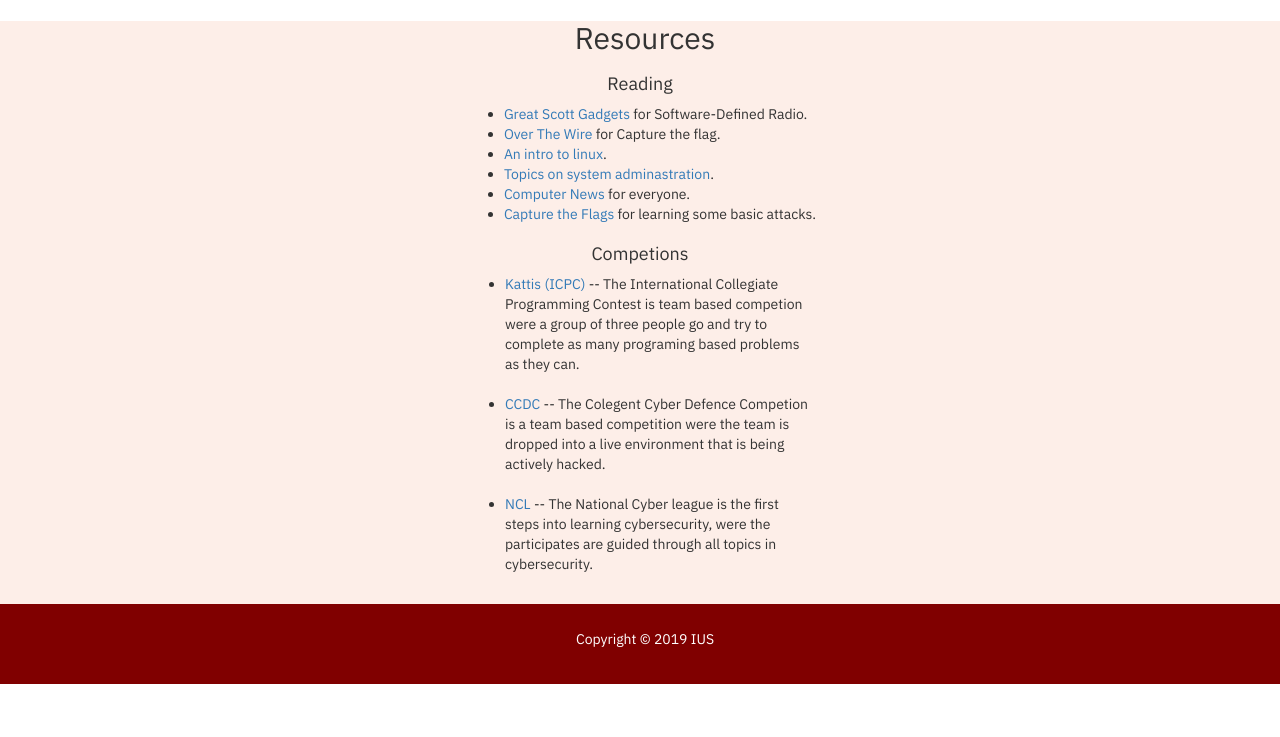
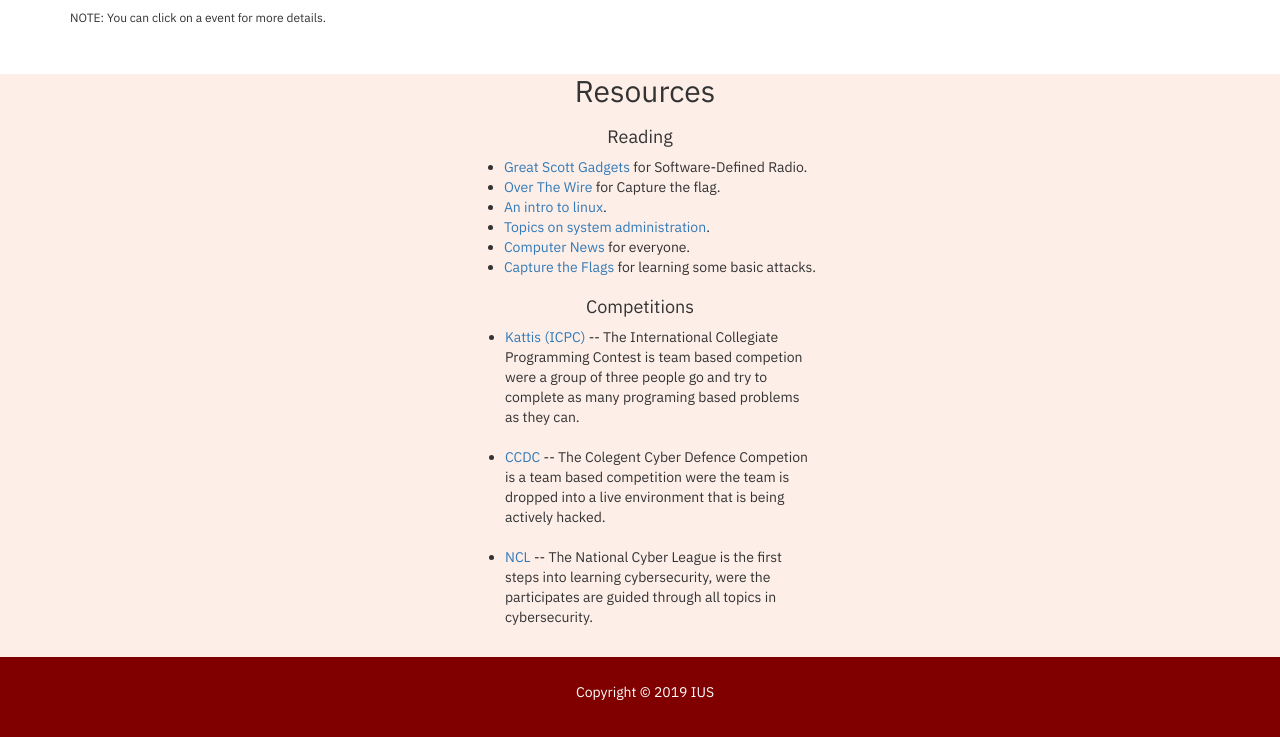
Before and after one commit to ius-csg/csghomepage, a Jekyll site: the page built from index.html, in a window 1280 px wide and 1400 px high, scrolled down 2104 px, cut to the strip 663-1400 px from the top of the window. Built offline with Jekyll 4.4.1, drawn with Linux system fonts in a browser that asks for light colours; before the commit the page ends 3451 px from its top, so only the background shows below that; some of the changed text lies outside the part shown.

Commit message:
fixed spelling errors

```diff
--- a/_data/people.yml
+++ b/_data/people.yml
@@ -16,7 +16,7 @@
   contact:  "matdhart@ius.edu"
 
 - name: "Walker Bolen"
-  occupation: "Treasurer"
+  occupation: "Event-Coordinator"
   description: "Walker is a computer Science major, who enjoys chilling in his spare time"
   contact: "wbolen@iu.edu"
 
--- a/_includes/calender.html
+++ b/_includes/calender.html
@@ -3,6 +3,8 @@
                 <section class="col-sm-12">
                         <h2>SCHEDULE</h2>
                         <iframe src="https://calendar.google.com/calendar/embed?height=600&amp;wkst=2&amp;bgcolor=%23ffffff&amp;ctz=America%2FNew_York&amp;src=aXUuZWR1X2doa2tuZ2JtNmkycWFkc2xhNGt0bnBnaTUwQGdyb3VwLmNhbGVuZGFyLmdvb2dsZS5jb20&amp;color=%23D50000&amp;mode=AGENDA&amp;showTitle=0&amp;showNav=1&amp;showTabs=0" style="border-width:0" width="100%" height="600" frameborder="0" scrolling="yes"></iframe>
+                        <h6>NOTE: You can click on a event for more details.</h6>
                 </section>
         </div>
+        <br/>
 </div>
--- a/_includes/resources.html
+++ b/_includes/resources.html
@@ -13,7 +13,7 @@
                 <a href="http://www.doc.ic.ac.uk/~wjk/UnixIntro//">An intro to linux</a>.
             </li>
             <li>
-                <a href="https://www.reddit.com/r/sysadmin/">Topics on system adminastration</a>.
+                <a href="https://www.reddit.com/r/sysadmin/">Topics on system administration</a>.
             </li>
             <li>
                 <a href="https://news.ycombinator.com/">Computer News</a> for everyone.
@@ -22,7 +22,7 @@
                 <a href="https://ctflearn.com">Capture the Flags</a> for learning some basic attacks.
             </li>
         </ul>
-        <h4>Competions</h4>
+        <h4>Competitions</h4>
         <ul class="resourceitem">
             <li>
                 <a href="https://open.kattis.com/">Kattis (ICPC)</a> -- The International Collegiate Programming Contest is team based competion were a group of three people go and try to complete as many programing based problems as they can.
@@ -33,7 +33,7 @@
             </li>
             <br/>
             <li>
-                <a href="https://www.nationalcyberleague.org/">NCL</a> -- The National Cyber league is the first steps into learning cybersecurity, were the participates are guided through all topics in cybersecurity.
+                <a href="https://www.nationalcyberleague.org/">NCL</a> -- The National Cyber League is the first steps into learning cybersecurity, were the participates are guided through all topics in cybersecurity.
             </li>
             <br/>
         </ul>
```
